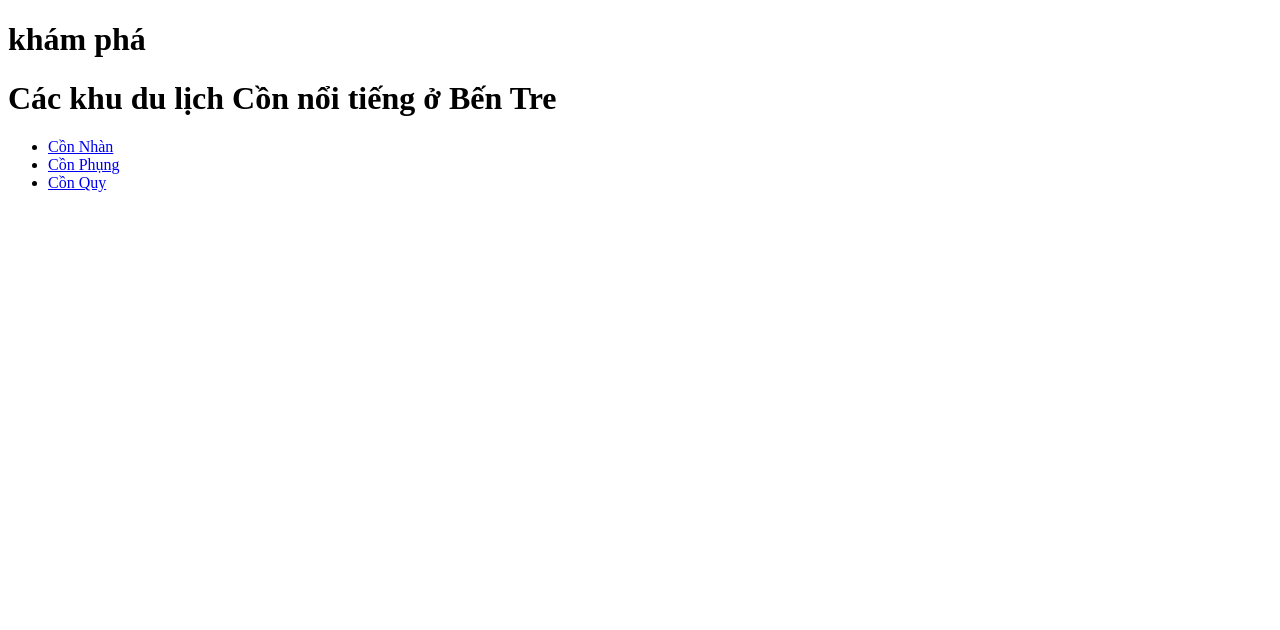
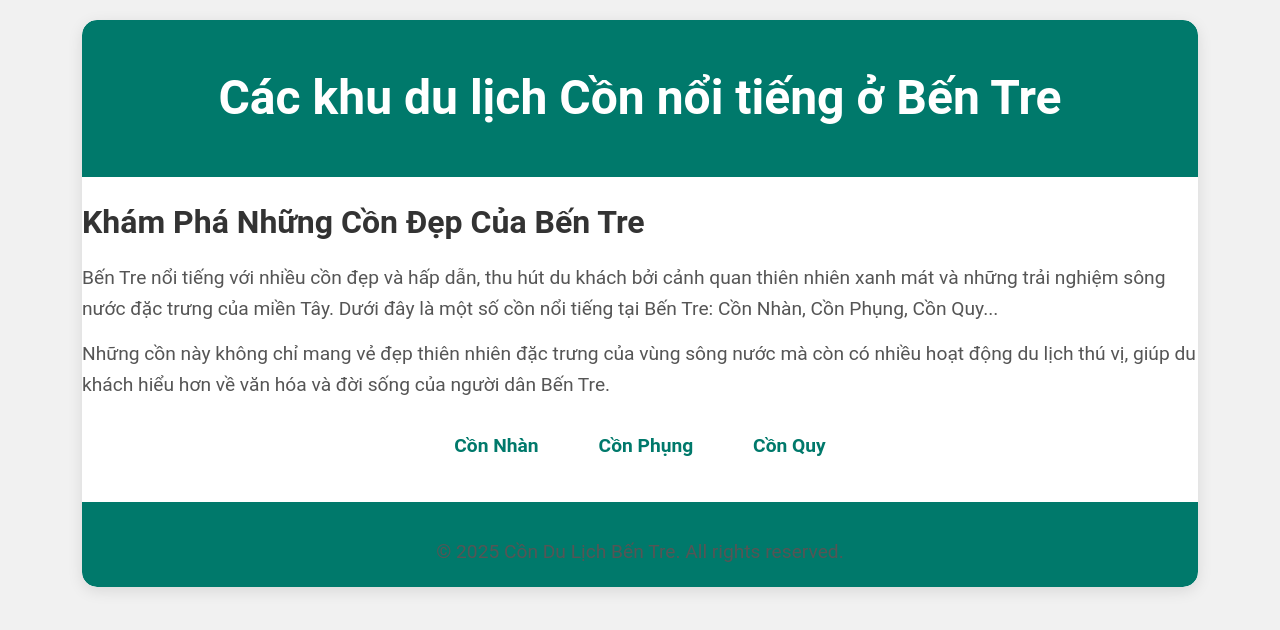
Before and after one commit to HoaiNguyen123456/cacconnoitiengoben..githubio, a plain HTML site: page index.html in a window 1280 px wide. Drawn offline with Linux system fonts and the light colour scheme.

Commit message:
Update index.html

```diff
--- a/index.html
+++ b/index.html
@@ -4,15 +4,129 @@
     <meta charset="UTF-8">
     <meta name="viewport" content="width=device-width, initial-scale=1.0">
     <title>Các khu du lịch Cồn nổi tiếng ở Bến Tre</title>
-    <div class="content">
-        <h1>khám phá</h1>
+    <style>
+        /* Reset default styles */
+        * {
+            margin: 0;
+            padding: 0;
+            box-sizing: border-box;
+        }
+
+        /* Body and background color */
+        body {
+            font-family: 'Roboto', sans-serif;
+            background-color: #f1f1f1;
+            color: #444;
+            line-height: 1.6;
+            padding: 20px;
+        }
+
+        /* Main container for the entire page */
+        .container {
+            width: 90%;
+            max-width: 1200px;
+            margin: 0 auto;
+            background-color: white;
+            border-radius: 15px;
+            box-shadow: 0 4px 15px rgba(0, 0, 0, 0.1);
+            overflow: hidden; /* Ensure no content goes outside the container */
+        }
+
+        /* Header styling */
+        header {
+            background: #00796b;
+            color: #fff;
+            padding: 40px 20px;
+            text-align: center;
+            border-radius: 15px 15px 0 0; /* Rounded corners on top */
+        }
+
+        header h1 {
+            font-size: 3em;
+            font-weight: bold;
+        }
+
+        /* Main title */
+        h2 {
+            color: #333;
+            font-size: 2em;
+            margin-top: 20px;
+        }
+
+        /* Paragraphs */
+        p {
+            font-size: 1.2em;
+            color: #555;
+            margin-top: 15px;
+        }
+
+        /* Navigation menu */
+        nav ul {
+            list-style-type: none;
+            padding: 0;
+            display: flex;
+            justify-content: center;
+            margin-top: 30px;
+        }
+
+        nav ul li {
+            margin: 0 20px;
+        }
+
+        nav ul li a {
+            text-decoration: none;
+            color: #00796b;
+            font-size: 1.2em;
+            font-weight: bold;
+            padding: 10px;
+            transition: all 0.3s;
+        }
+
+        nav ul li a:hover {
+            background-color: #00796b;
+            color: white;
+            border-radius: 5px;
+        }
+
+        /* Footer styling */
+        footer {
+            text-align: center;
+            margin-top: 40px;
+            font-size: 1em;
+            color: #555;
+            padding: 20px;
+            background-color: #00796b;
+            color: white;
+            border-radius: 0 0 15px 15px; /* Rounded corners at the bottom */
+        }
+    </style>
+</head>
+<body>
+
+    <!-- Outer container that holds all content -->
+    <div class="container">
         <header>
             <h1>Các khu du lịch Cồn nổi tiếng ở Bến Tre</h1>
+        </header>
+
+        <div class="content">
+            <h2>Khám Phá Những Cồn Đẹp Của Bến Tre</h2>
+            <p>Bến Tre nổi tiếng với nhiều cồn đẹp và hấp dẫn, thu hút du khách bởi cảnh quan thiên nhiên xanh mát và những trải nghiệm sông nước đặc trưng của miền Tây. Dưới đây là một số cồn nổi tiếng tại Bến Tre: Cồn Nhàn, Cồn Phụng, Cồn Quy...</p>
+            <p>Những cồn này không chỉ mang vẻ đẹp thiên nhiên đặc trưng của vùng sông nước mà còn có nhiều hoạt động du lịch thú vị, giúp du khách hiểu hơn về văn hóa và đời sống của người dân Bến Tre.</p>
+
             <nav>
                 <ul>
-                <li><a href="cồn Nhàn.html">Cồn Nhàn</a></li>
-                <li><a href="cồn Phụng.html">Cồn Phụng</a></li>
+                    <li><a href="cồn nhàn.html">Cồn Nhàn</a></li>
+                    <li><a href="cồn phụng.html">Cồn Phụng</a></li>
                     <li><a href="cồn quy.html">Cồn Quy</a></li>
                 </ul>
             </nav>
-    </header>
+        </div>
+
+        <footer>
+            <p>&copy; 2025 Cồn Du Lịch Bến Tre. All rights reserved.</p>
+        </footer>
+    </div>
+
+</body>
+</html>
```
Lines whose indentation alone changed are shown as unchanged.
